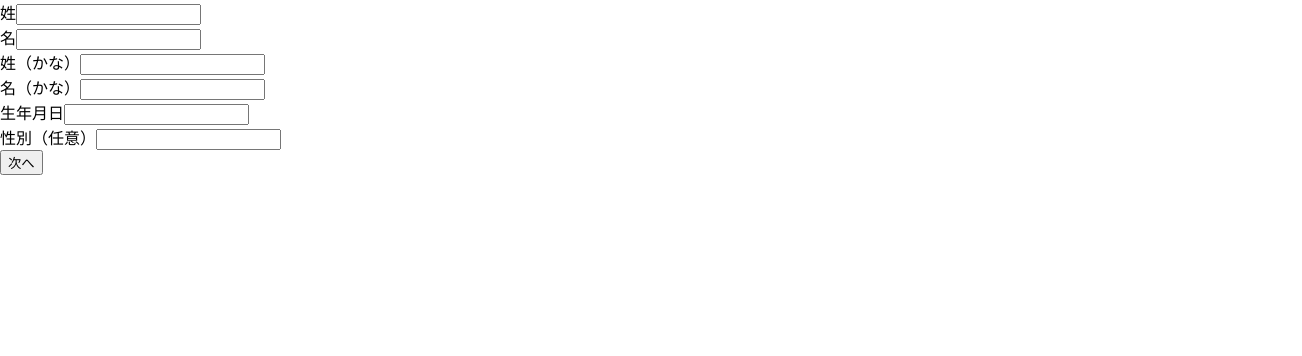
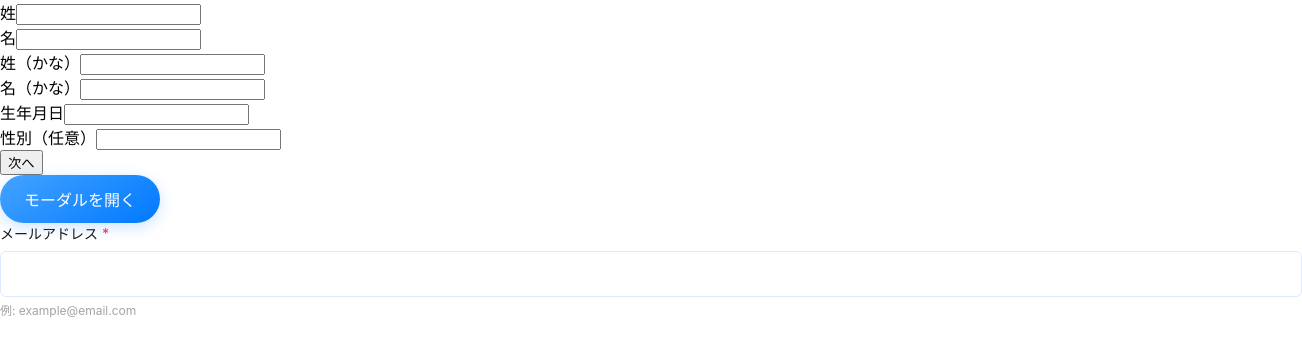
Before and after one commit to kawasakiCat/ai-assistant, a React (Create React App) app: page / in a window 1280 px wide. Shown: the top 356 px of the page, 1302 px wide, since content can reach past the window. Built offline with nearby package versions, Linux system fonts and the light colour scheme.

Commit message:
minoriブランチ更新（11/28）

```diff
--- a/src/App.js
+++ b/src/App.js
@@ -1,5 +1,7 @@
 import './App.css';
 import { ResumeForm } from './ResumeForm';
+import ModalExample from './ModalExample';
+import InputExample from './InputExample';
 
 function App() {
 
@@ -7,7 +9,8 @@ function App() {
     <div className="App">
       {/* <h1 className='title-text'>就活<br></br>アシスタント<br></br>アプリ</h1> */}
       <ResumeForm />
-      {/* <form className='resume-form'></form> */}
+      <ModalExample />
+      <InputExample />
     </div>
   );
 }
--- /dev/null
+++ b/src/styles/color_scheme.css
@@ -0,0 +1,101 @@
+/* Light Mode */
+:root {
+	/* Primary Colors - より鮮やかなブルー */
+	--primary: #0079FF;
+	--primary-light: #45a3ff;
+	--primary-dark: #0057e6;
+	--primary-gradient: linear-gradient(145deg, #45a3ff, #0057e6);
+	--primary-accent: #00fff2;  /* アクセントとして使用する鮮やかな水色 */
+	--primary-gradient-menu: linear-gradient(145deg, rgba(69, 163, 255, 0.8), rgba(0, 87, 230, 0.8));
+
+
+	/* Secondary Colors - ビビッドな紫 */
+	--secondary: #9340FF;
+	--secondary-light: #ab6fff;
+	--secondary-dark: #7215f5;
+	--secondary-gradient: linear-gradient(145deg, #ab6fff, #7215f5);
+	--secondary-accent: #ff00e6;  /* アクセントとして使用する蛍光ピンク */
+
+	/* Warning/Danger Colors - より強い赤 */
+	--danger: #FF3860;
+	--danger-light: #ff6b88;
+	--danger-dark: #e61a41;
+	--danger-gradient: linear-gradient(145deg, #ff6b88, #e61a41);
+	--danger-accent: #FFD93D;  /* アクセントとして使用する黄色 */
+
+	/* Success Colors - 鮮やかなグリーン */
+	--success: #00E676;
+	--success-light: #33ff96;
+	--success-dark: #00b248;
+	--success-gradient: linear-gradient(145deg, #33ff96, #00b248);
+
+	/* Background Colors - よりクリアな背景 */
+	--bg-main: #f0f5ff;
+	--bg-light: #ffffff;
+	--bg-dark: #e1e9ff;
+	--bg-gradient: linear-gradient(145deg, #ffffff, #e1e9ff);
+
+	/* Shadow Colors for Neumorphism - より深いコントラスト */
+	--shadow-light: rgba(255, 255, 255, 0.8);
+	--shadow-dark: rgba(163, 177, 198, 0.7);
+
+	/* Text Colors - よりシャープな文字色 */
+	--text-primary: #1a1a1a;
+	--text-secondary: #4a4a4a;
+	--text-disabled: #a3a3a3;
+
+	/* Accent Gradients */
+	--gradient-vibrant1: linear-gradient(145deg, #00fff2, #0079FF);
+	--gradient-vibrant2: linear-gradient(145deg, #ff00e6, #9340FF);
+	--gradient-vibrant3: linear-gradient(145deg, #FFD93D, #FF3860);
+}
+
+/* Dark Mode */
+.dark-theme {
+	/* Primary Colors */
+	--primary: #0079FF;
+	--primary-light: #45a3ff;
+	--primary-dark: #0057e6;
+	--primary-gradient: linear-gradient(145deg, #45a3ff, #0057e6);
+	--primary-accent: #00fff2;
+
+	/* Secondary Colors */
+	--secondary: #9340FF;
+	--secondary-light: #ab6fff;
+	--secondary-dark: #7215f5;
+	--secondary-gradient: linear-gradient(145deg, #ab6fff, #7215f5);
+	--secondary-accent: #ff00e6;
+
+	/* Warning/Danger Colors */
+	--danger: #FF3860;
+	--danger-light: #ff6b88;
+	--danger-dark: #e61a41;
+	--danger-gradient: linear-gradient(145deg, #ff6b88, #e61a41);
+	--danger-accent: #FFD93D;
+
+	/* Success Colors */
+	--success: #00E676;
+	--success-light: #33ff96;
+	--success-dark: #00b248;
+	--success-gradient: linear-gradient(145deg, #33ff96, #00b248);
+
+	/* Background Colors - ダークモードでもクリアな印象 */
+	--bg-main: #1a1f35;
+	--bg-light: #252b44;
+	--bg-dark: #141828;
+	--bg-gradient: linear-gradient(145deg, #252b44, #141828);
+
+	/* Shadow Colors for Neumorphism */
+	--shadow-light: rgba(45, 51, 77, 0.7);
+	--shadow-dark: rgba(15, 17, 26, 0.7);
+
+	/* Text Colors */
+	--text-primary: #ffffff;
+	--text-secondary: #e1e1e1;
+	--text-disabled: #888888;
+
+	/* Accent Gradients */
+	--gradient-vibrant1: linear-gradient(145deg, #00fff2, #0079FF);
+	--gradient-vibrant2: linear-gradient(145deg, #ff00e6, #9340FF);
+	--gradient-vibrant3: linear-gradient(145deg, #FFD93D, #FF3860);
+}
```
Also changed, not shown: src/styles/global.css (added), src/styles/themes.css (added), src/styles/variables.css (added).
